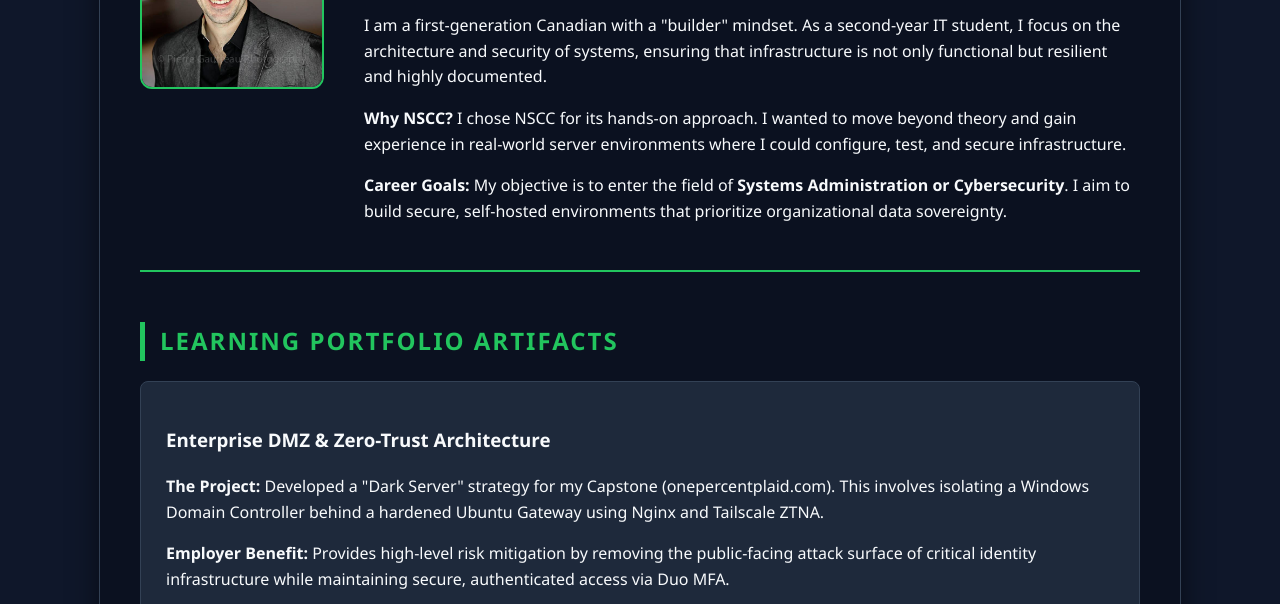
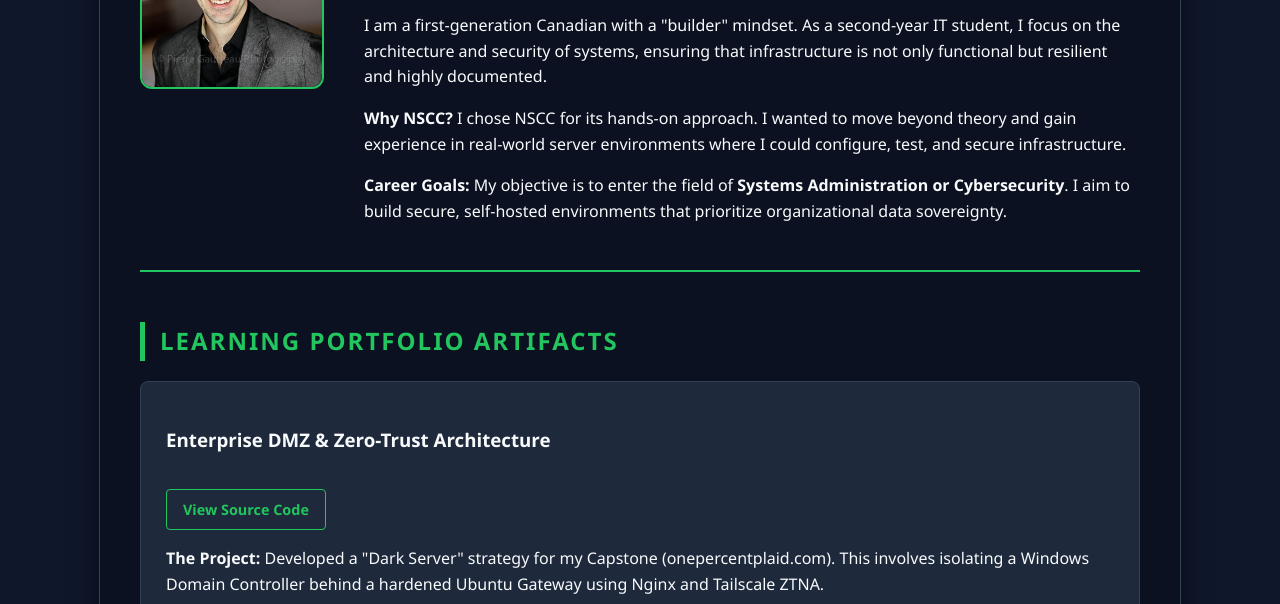
Before and after one commit to joddatrafih/portfolio, a plain HTML site: page index.html in a window 1280 px wide. Shown: the part 176-780 px from the top of the page. Drawn offline with Linux system fonts and the light colour scheme.

Commit message:
url for capstone added

```diff
--- a/index.html
+++ b/index.html
@@ -55,6 +55,7 @@
 
         <div class="project-card">
             <h3>Enterprise DMZ & Zero-Trust Architecture</h3>
+            <a href="https://github.com/joddatrafih/Capstone2026" class="btn">View Source Code</a>
             <p><strong>The Project:</strong> Developed a "Dark Server" strategy for my Capstone (onepercentplaid.com). This involves isolating a Windows Domain Controller behind a hardened Ubuntu Gateway using Nginx and Tailscale ZTNA.</p>
             <p><strong>Employer Benefit:</strong> Provides high-level risk mitigation by removing the public-facing attack surface of critical identity infrastructure while maintaining secure, authenticated access via Duo MFA.</p>
             <div><span class="tag">Active Directory</span> <span class="tag">Zero Trust</span> <span class="tag">Nginx</span></div>
```
